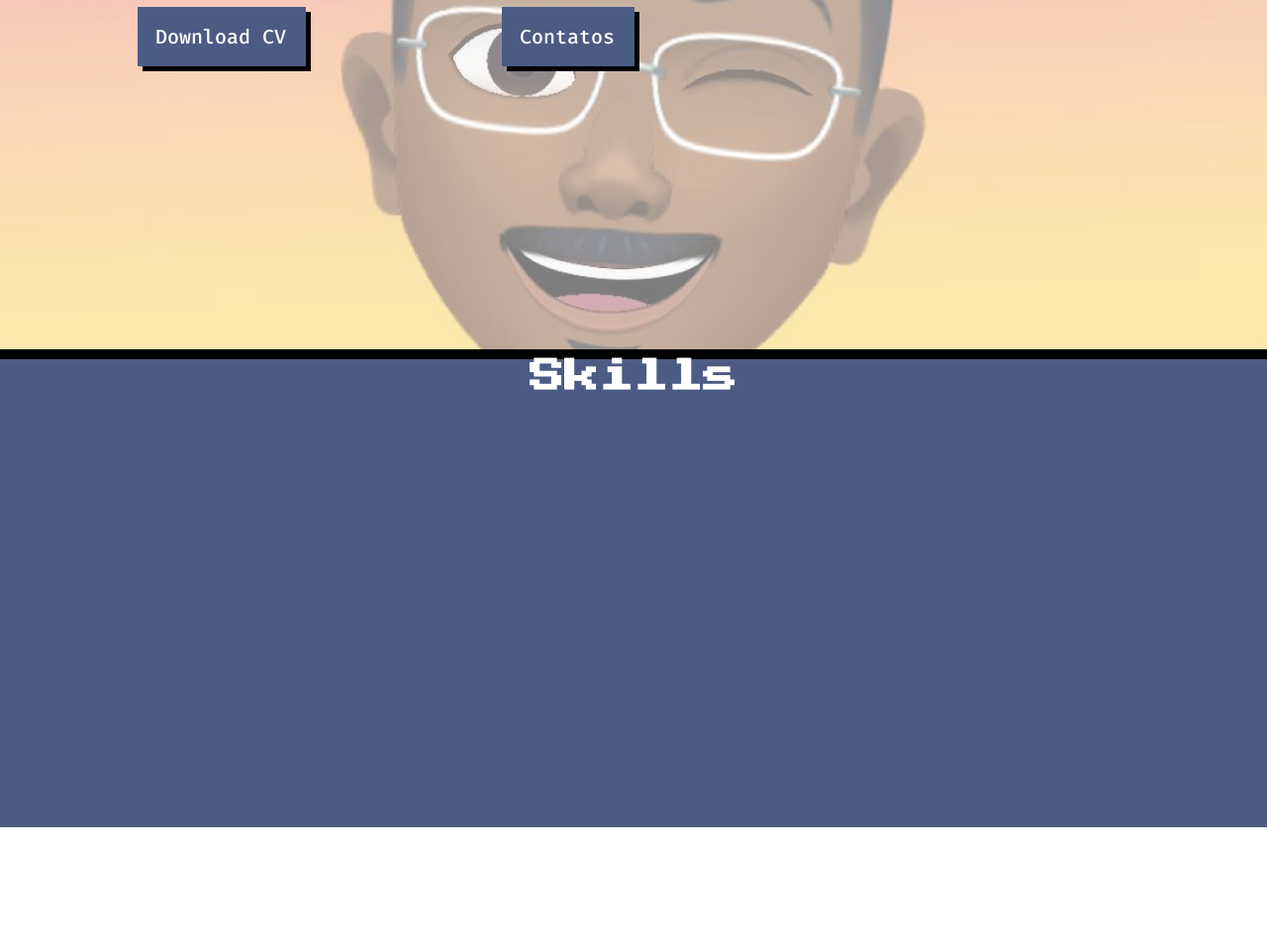
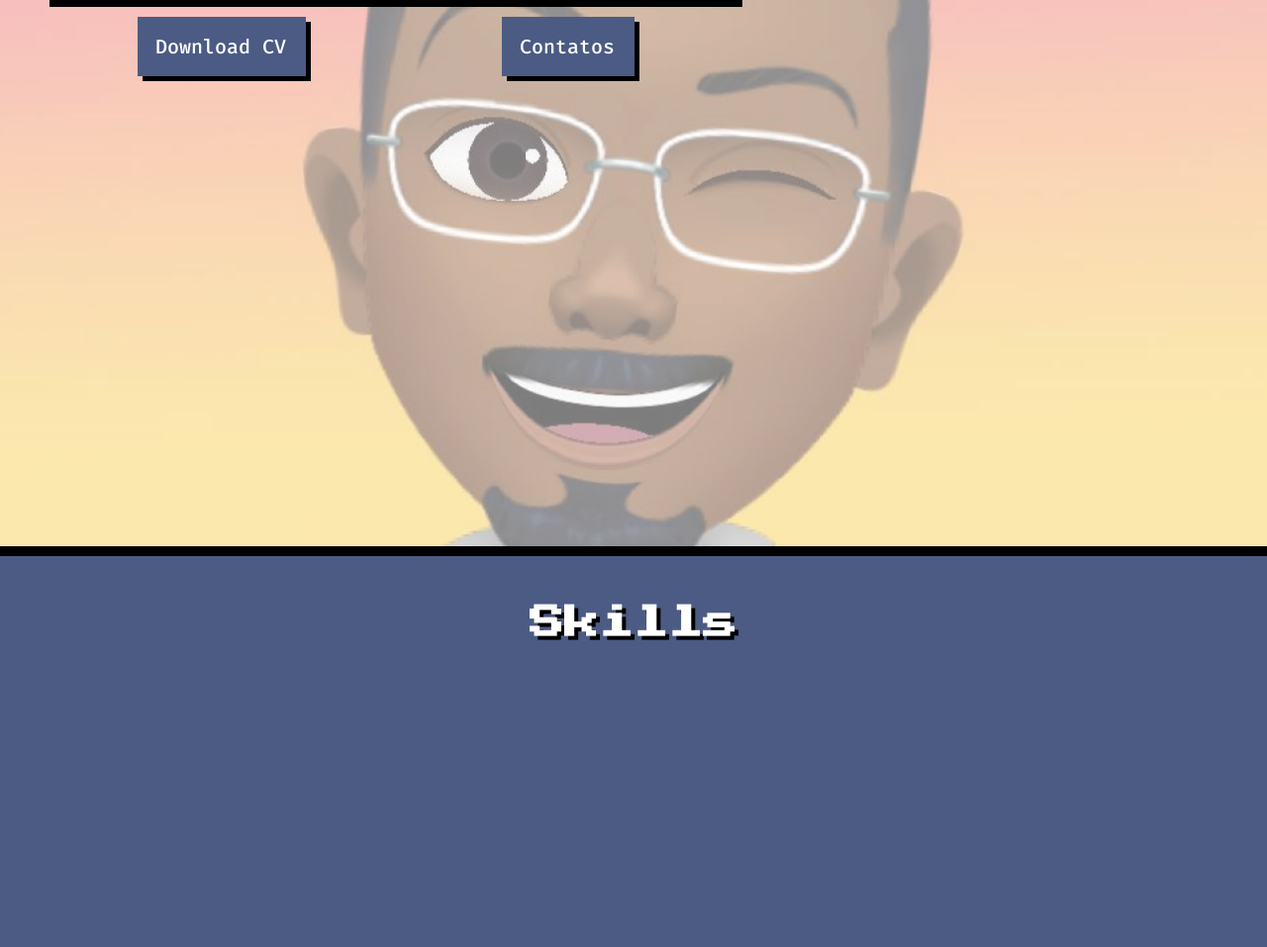
Before and after one commit to Aribe096/Primeiro-Porti-HTML-CSS, a plain HTML site: page index.html in a window 1280 px wide. Shown: the part 343-1300 px from the top of the page at 99% size. Before the commit the page ends 1179 px from the top, so only its background shows below. Drawn offline with Linux system fonts and the light colour scheme.

Commit message:
create section component

```diff
--- a/css/index.css
+++ b/css/index.css
@@ -65,10 +65,9 @@
     background-repeat: no-repeat;
     background-size: cover;
     background-position: center;
-    height: 36vw;
+    height: 50vw;
     border-bottom: 10px solid #000;
-    /*padding-top: 100px;*/
-    padding: 70px 40px;
+    padding: 80px 40px;
 }
 
 .banner .wrapper{
@@ -77,7 +76,6 @@
     width: 100%;
     max-width: 700px;
 
-    /*margin-left: 40px;*/
 }
 .banner .buttons2{
     display: flex;
@@ -94,9 +92,7 @@
 
 .title.-second{
     color: #fff;
-    text-shadow: none;
     text-align: center;
-
 }
 
 .sub-title{
@@ -111,22 +107,15 @@
     box-shadow: 10px 10px 0px #000;
     text-align: center;
     padding: 40px 25px;
-
 }
 
-
-.skills{
+.section{
     background-color: #4C5B84;
-    height: 37vw;
-
+    height: 40vw;
+    padding-top: 50px;
+    padding-bottom: 90px;
+    border-bottom: 10px solid #000;
 }
-
-.second-section{
-
-
-
-}
-
 
 @media (max-width: 900px){
     .title,.sub-title{
--- a/index.html
+++ b/index.html
@@ -35,11 +35,8 @@
             </div>
         </div>
     </section>
-    <section class="skills">
-        <div class="second-section">
+    <section class="section">
             <h1 class="title -second">Skills</h1>
-
-        </div>
     </section>
 </body>
 </html>
```
